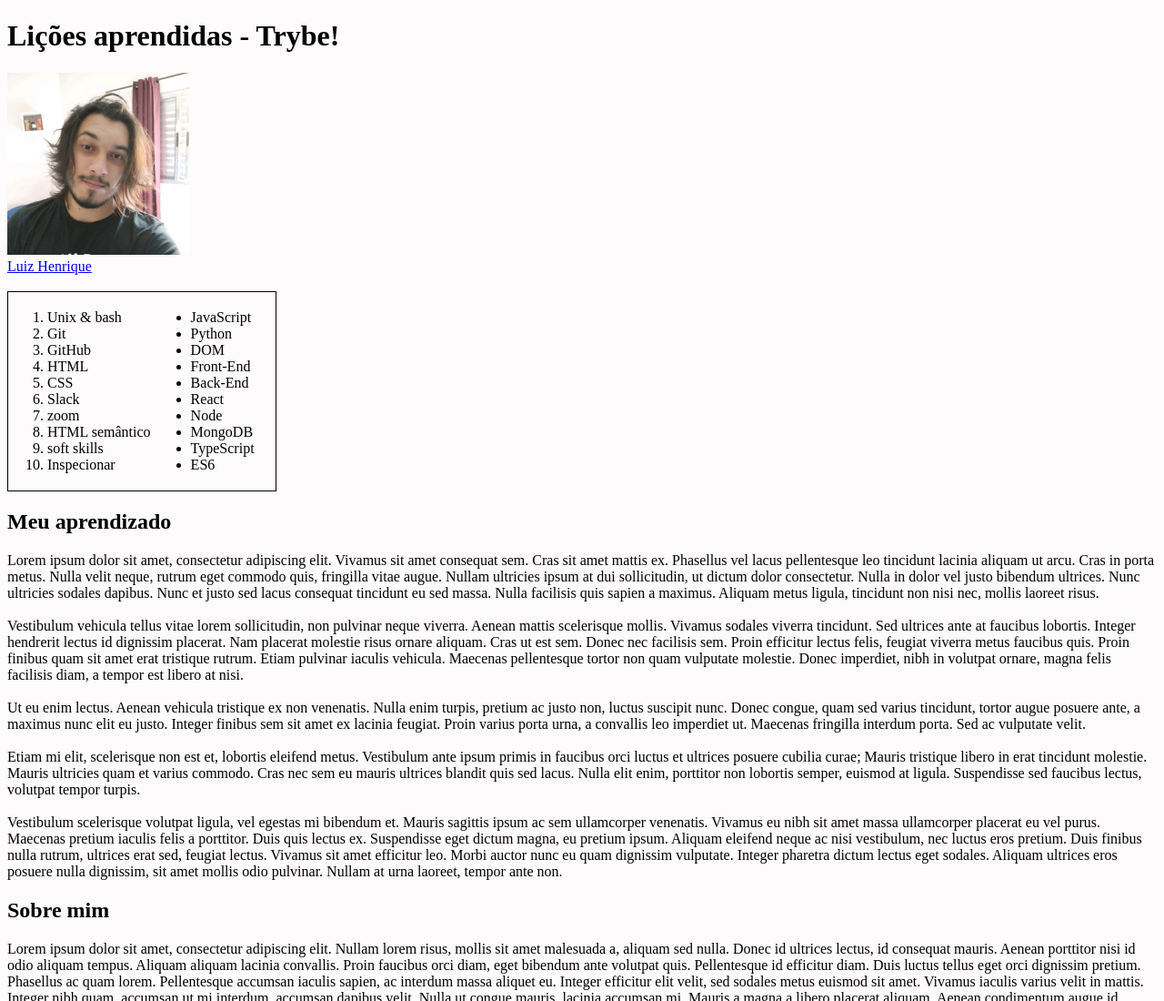
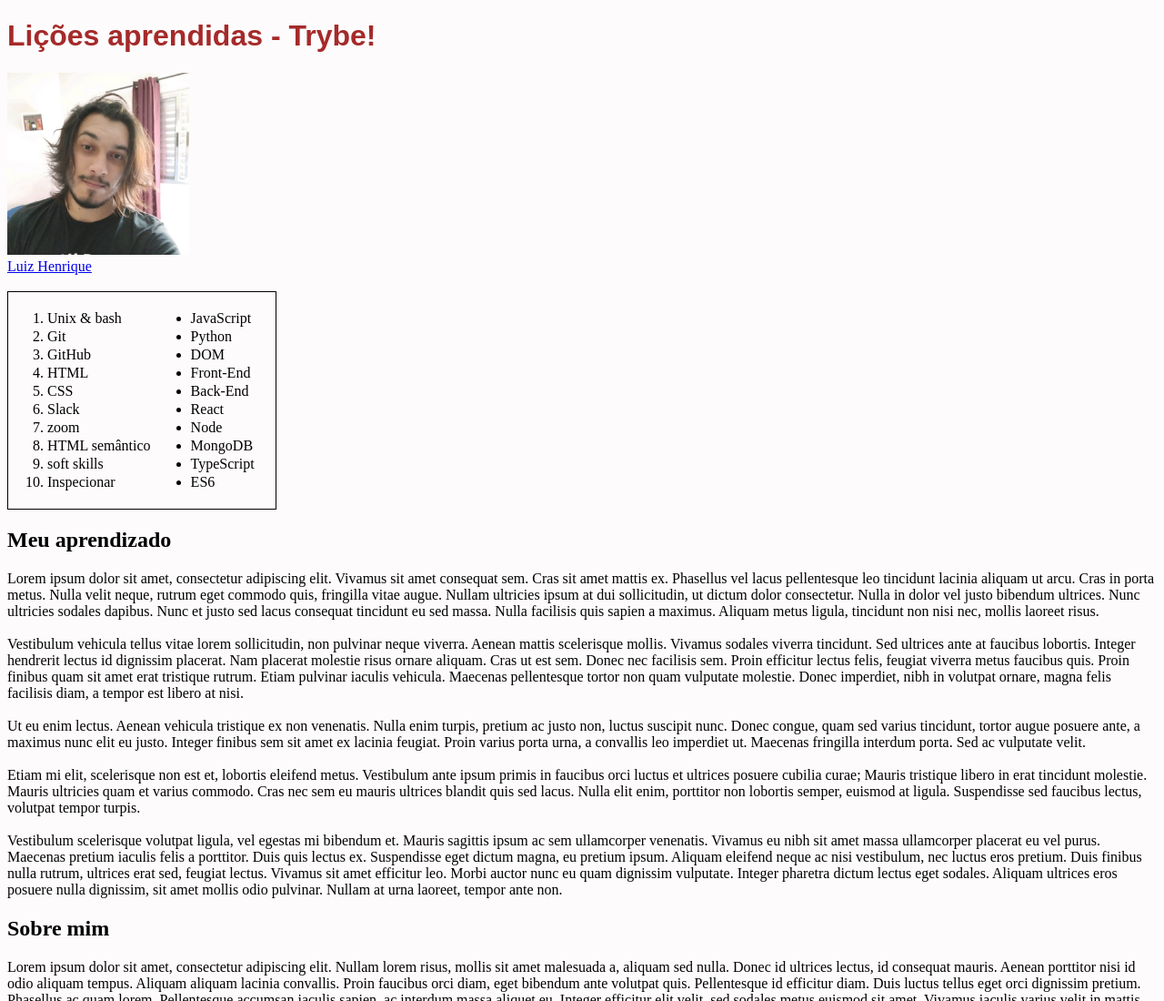
Before and after one commit to wxluiz/lessons-learned, a website: page index.html in a window 1280 px wide. Shown: the top 1100 px of the page at 91% size. Drawn offline with Linux system fonts and the light colour scheme.

Commit message:
Requisito 14 feito

```diff
--- a/style.css
+++ b/style.css
@@ -9,4 +9,10 @@
 table {
     border: 1px solid black;
     padding-right: 20px;
+    line-height: 20px;
 }
+#titulo {
+    font-size: xx-large;
+    color: brown;
+    font-family: sans-serif;
+}
```
